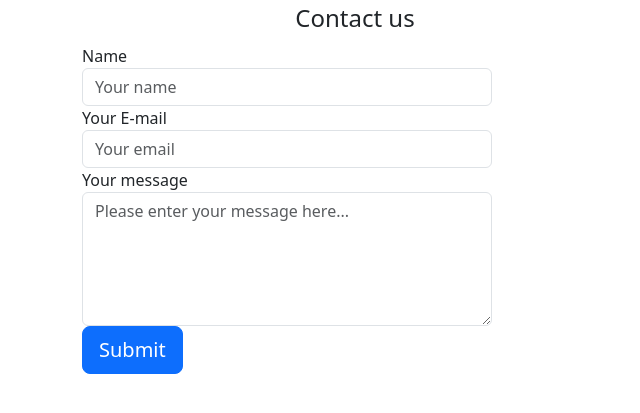
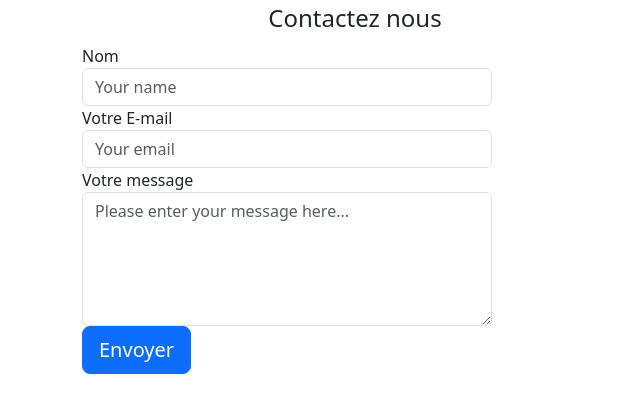
Before and after one commit to TelieP/ExamenECF, a PHP site: page /contact.php in a window 1280 px wide. Shown: the part 70-483 px from the top of the page, without its empty margins (0-640 px from the left). Run offline with PHP 8.4, Linux system fonts and the light colour scheme.

Commit message:
ajout contenu dans les pages contact et habitat

```diff
--- a/contact.php
+++ b/contact.php
@@ -38,11 +38,11 @@
             <div class="well well-sm">
               <form class="form-horizontal" action="" method="post">
               <fieldset>
-                <legend class="text-center">Contact us</legend>
+                <legend class="text-center">Contactez nous </legend>
 
                 <!-- Name input-->
                 <div class="form-group">
-                  <label class="col-md-3 control-label" for="name">Name</label>
+                  <label class="col-md-3 control-label" for="name">Nom</label>
                   <div class="col-md-9">
                     <input id="name" name="name" type="text" placeholder="Your name" class="form-control">
                   </div>
@@ -50,7 +50,7 @@
 
                 <!-- Email input-->
                 <div class="form-group">
-                  <label class="col-md-3 control-label" for="email">Your E-mail</label>
+                  <label class="col-md-3 control-label" for="email">Votre E-mail</label>
                   <div class="col-md-9">
                     <input id="email" name="email" type="text" placeholder="Your email" class="form-control">
                   </div>
@@ -58,7 +58,7 @@
 
                 <!-- Message body -->
                 <div class="form-group">
-                  <label class="col-md-3 control-label" for="message">Your message</label>
+                  <label class="col-md-3 control-label" for="message">Votre message</label>
                   <div class="col-md-9">
                     <textarea class="form-control" id="message" name="message" placeholder="Please enter your message here..." rows="5"></textarea>
                   </div>
@@ -67,7 +67,7 @@
                 <!-- Form actions -->
                 <div class="form-group">
                   <div class="col-md-12 text-right">
-                    <button type="submit" class="btn btn-primary btn-lg">Submit</button>
+                    <button type="submit" class="btn btn-primary btn-lg">Envoyer</button>
                   </div>
                 </div>
               </fieldset>
--- a/formulaires/form_rapport_vet.php
+++ b/formulaires/form_rapport_vet.php
@@ -28,7 +28,7 @@
                 <label for="prenom_animal">Prenom_animal</label>
                 <input type="text"  name="prenom_animal" id="prenom_animal">
                 <label for="rapport">Rapport</label>
-                <textarea></textarea>
+                <textarea id="contenu"></textarea>
             </div>
         </fieldset>
         <button type="submit"> Soumettre </button>
```
Also changed, not shown: habitats.php (+43 -0 lines), includes/connect.php (+7 -0 lines), img/habita02.jpg (added), img/habitat03.jpg (added), img/habitat04.jpg (added).
